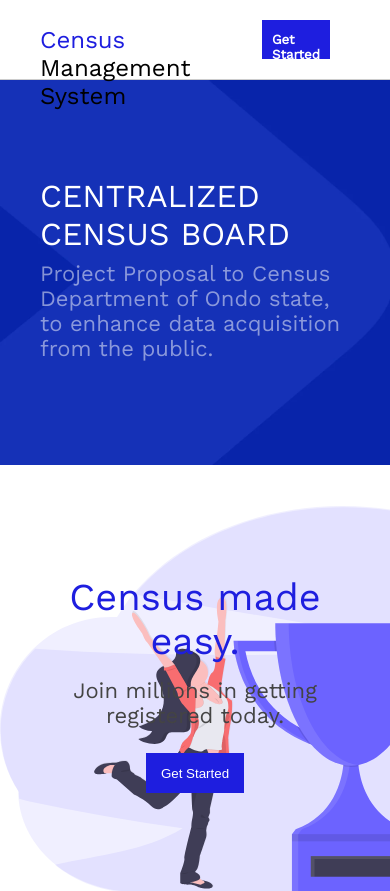
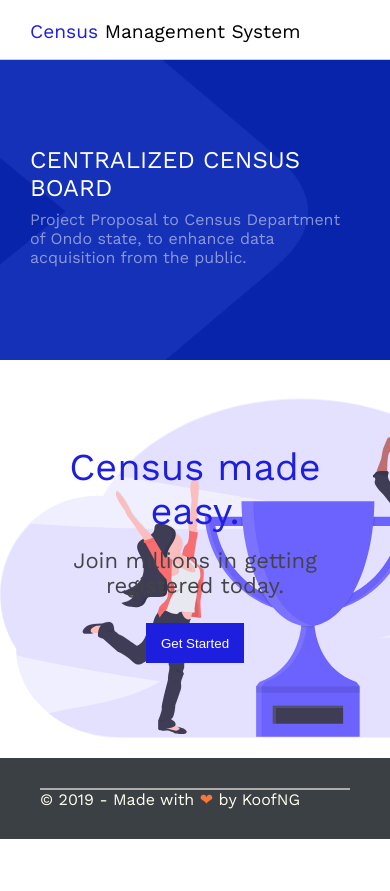
Before and after one commit to KoofNG/census-management-system, a Vue app: page /#/ in a window 390 px wide. Shown: the top 891 px of the page. After the commit the page ends 844 px from the top, so only its background shows below. Built offline with nearby package versions, Linux system fonts and the light colour scheme.

Commit message:
Changed the maximum width to 767px to cut across all mobiles

```diff
--- a/src/components/Footer.vue
+++ b/src/components/Footer.vue
@@ -22,7 +22,7 @@ export default {
     position: relative;
     display: flex;
     flex-direction: column;
-    margin-top: 40px;
+    margin-top: 20px;
 }
 
 /* Element */
--- a/src/components/Header.vue
+++ b/src/components/Header.vue
@@ -46,7 +46,7 @@ div.action {
     height: 100%;
     width: auto;
     position: relative;
-    padding: 20px 20px;
+    padding: 20px 0px 20px 20px;
     margin: 0px;
     box-sizing: border-box;
 }
@@ -95,12 +95,14 @@ h5:hover{
 
 /* For Responsive */
 
-@media screen and (max-width: 375px) {
+@media screen and (max-width: 767px) {
     div#header {
         padding: 0 30px;
+        height: 60px;
     }
     div.brandName h3 {
         font-size: 1.2em;
+        padding: 20px 0px;
     }
     div.action {
         display: none;
--- a/src/views/Home.vue
+++ b/src/views/Home.vue
@@ -155,7 +155,7 @@ div.action_button button:hover {
 
 
 /* For Responsiveness */
-@media screen and (max-width: 375px) {
+@media screen and (max-width: 767px) {
     section#heroSection {
         min-height: 300px;
         padding: 15px 30px;
```
